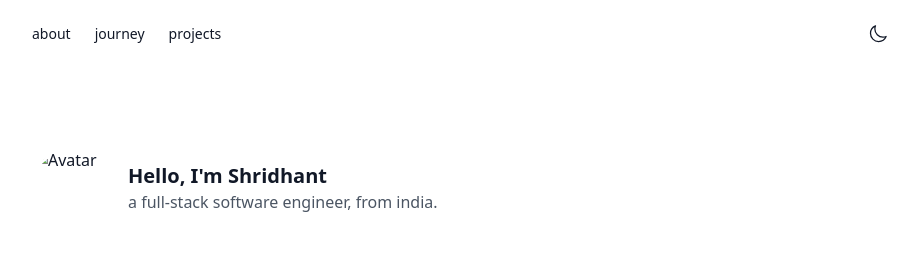
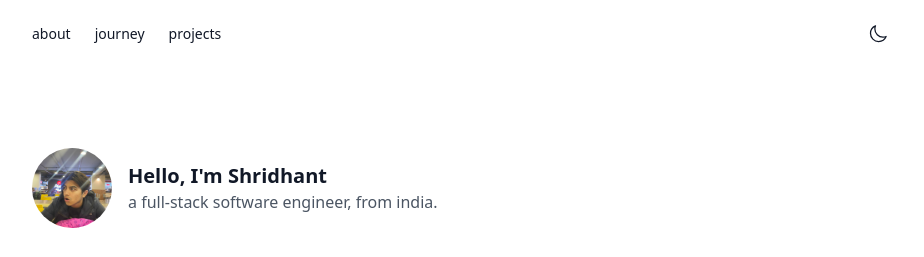
Before and after one commit to Shridhant/Portfolio, a plain HTML site: page index.html in a window 1280 px wide. Shown: the top 257 px of the page, without its empty margins (176-1100 px from the left). Drawn offline with nearby package versions, Linux system fonts and the light colour scheme; the site is published under a folder, as on GitHub Pages, so addresses that start at the root find nothing.

Commit message:
Update index.html

```diff
--- a/index.html
+++ b/index.html
@@ -111,7 +111,7 @@
         <section id="about" class="space-y-8">
           <div class="flex items-center gap-4">
             <img
-              src="/pfp.jpeg"
+              src="./pfp.jpeg"
               alt="Avatar"
               class="object-cover rounded-full w-20 h-20"
             />
```
